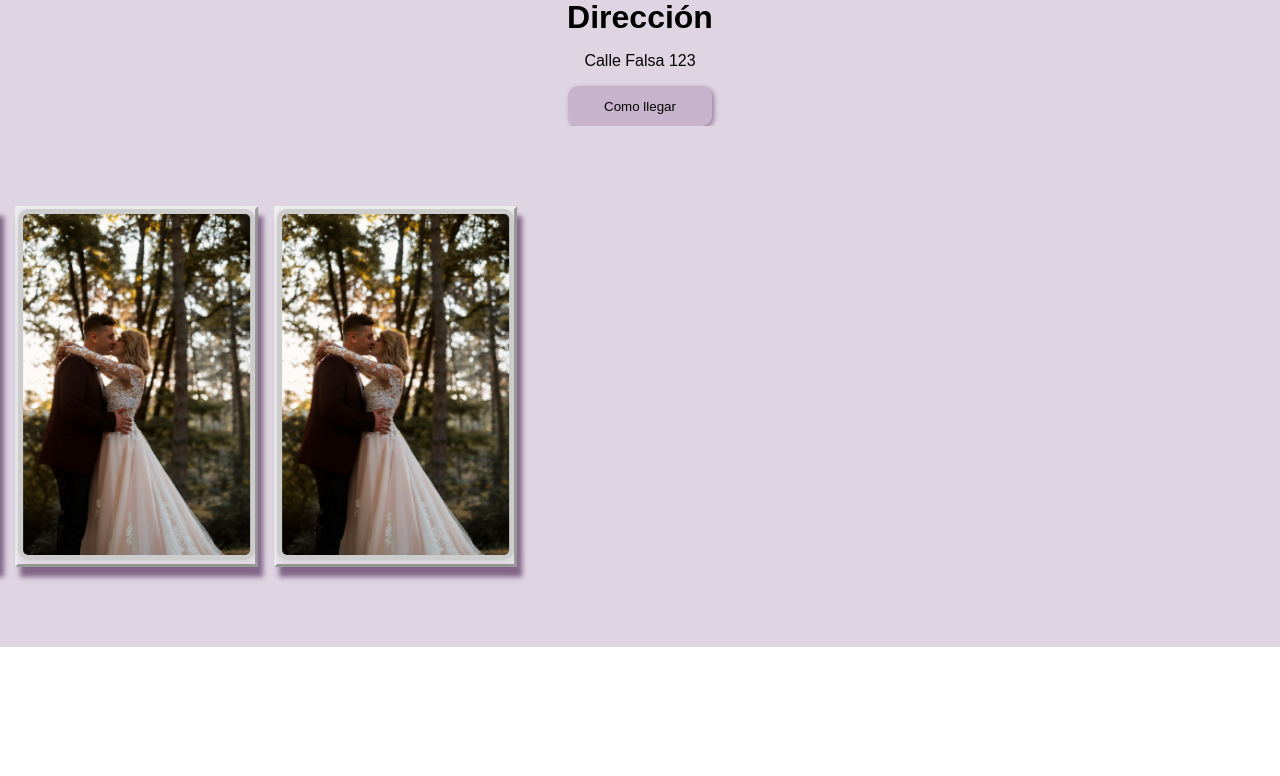
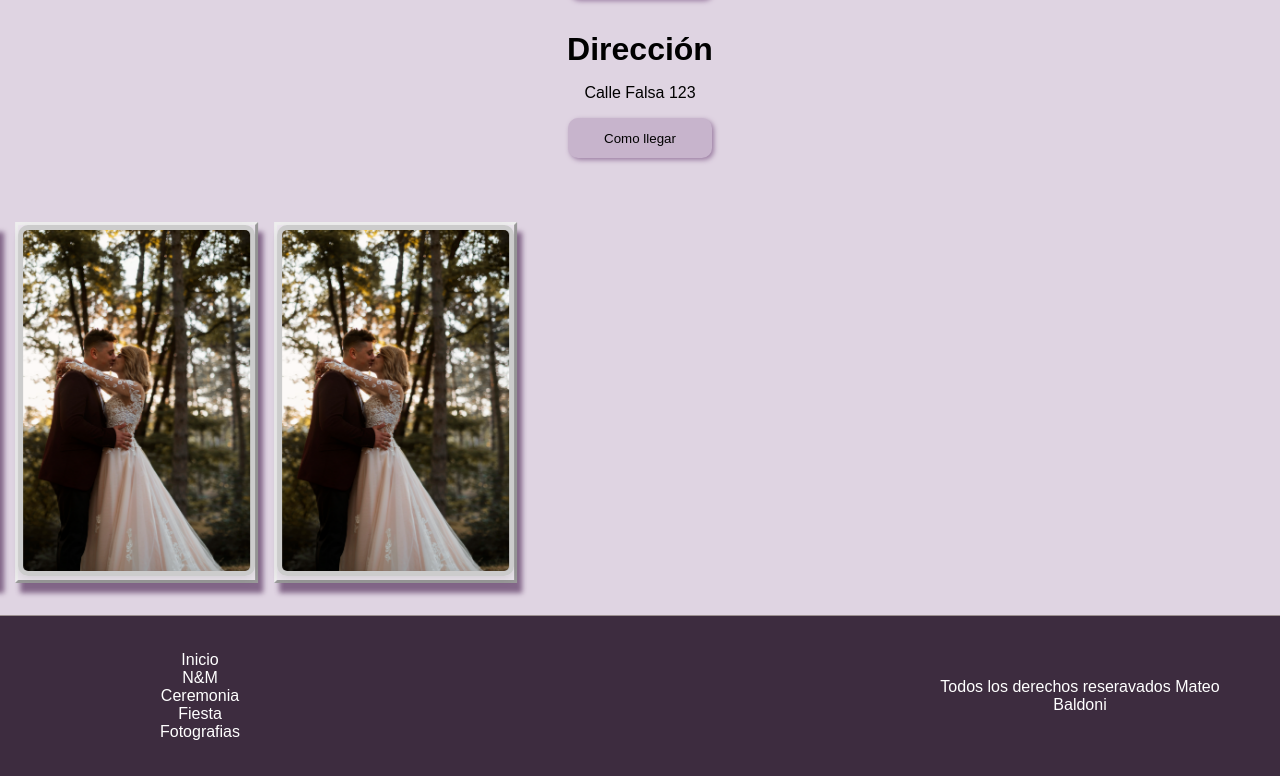
Before and after one commit to Mateo9771/Tarjeta-de-invitaci-n, a React (Vite) app: page / in a window 1280 px wide. Shown: the part 1974-2750 px from the top of the page. Before the commit the page ends 2621 px from the top, so only its background shows below. Built offline with nearby package versions, Linux system fonts and the light colour scheme.

Commit message:
components

```diff
--- a/src/App.jsx
+++ b/src/App.jsx
@@ -3,6 +3,7 @@ import ContainerBookPh from './Components/ContainerBookPh/ContainerBookPh'
 import ContainerDetails from './Components/ContainerDetails/ContainerDetails'
 import FrontPage from './Components/FrontPage/FrontPage'
 import TipeCap from './Components/TipeCap/TipeCap'
+import Footer from './Components/Footer/Footer'
 
 function App() {
 
@@ -13,6 +14,7 @@ function App() {
    <TipeCap/>
    <ContainerDetails/>
    <ContainerBookPh/>
+   <Footer/>
     </>
   )
 }
--- a/src/Components/ContainerBookPh/ContainerBookPh.css
+++ b/src/Components/ContainerBookPh/ContainerBookPh.css
@@ -1,8 +1,7 @@
 .ContainerBook{
     background-color: #dfd4e2;
-    padding-top: 5rem;
-    padding-bottom: 5rem;
-    overflow: hidden;
+    padding-top: 2rem;
+    padding-bottom: 2rem;
     margin: 0 auto;
     display: flex;
     align-items: center;
--- a/src/Components/ContainerBookPh/ContainerBookPh.jsx
+++ b/src/Components/ContainerBookPh/ContainerBookPh.jsx
@@ -12,7 +12,7 @@ const ContainerBookPh = () => {
     const images = [casorio1, casorio2, casorio3, casorio4, casorio5];
 
   return (
-    <div className='ContainerBook col-12'>
+    <div className='ContainerBook col-12' id='Fotografias'>
          <div className='image-gallery col-9'>
                 {images.map((src, index) => (
                     <div className='image-frame' key={index}>
--- a/src/Components/ContainerDetails/ContainerDetail.css
+++ b/src/Components/ContainerDetails/ContainerDetail.css
@@ -27,6 +27,7 @@
         flex-direction: column;
         text-align: center;
         gap: 2rem;
+        margin-bottom: 2rem;
         .Detail{
             display: flex;
             justify-content: center;
--- a/src/Components/ContainerDetails/ContainerDetails.jsx
+++ b/src/Components/ContainerDetails/ContainerDetails.jsx
@@ -5,7 +5,7 @@ const ContainerDetails = () => {
 
   return (
     <div className='ContainerDetails col-12'>
-        <div className='CeremoniaDetail col-9'>
+        <div className='CeremoniaDetail col-9' id='Ceremonia'>
             <h1>Ceremonia</h1>
         <div className='Detail'>
             <h1>Dia</h1>
@@ -23,7 +23,7 @@ const ContainerDetails = () => {
             <button>Como llegar</button>
         </div>
         </div>
-        <div className='CeremoniaDetail col-9'>
+        <div className='CeremoniaDetail col-9' id='Fiesta'>
         <h1>Fiesta</h1>
         <div className='Detail'>
             <h1>Dia</h1>
--- a/src/Components/Footer/Footer.css
+++ b/src/Components/Footer/Footer.css
@@ -0,0 +1,32 @@
+.Footer{
+    display: flex;
+    justify-content: space-between;
+    border-top: 1px solid #9c9090;
+    bottom: 0;
+    left: 0;
+    width: 100%;
+    align-items: center;
+    z-index: 1000;
+    flex-wrap: wrap;
+    color: #fff;
+    background-color: #3d2c3f;
+    .BlockFooter{
+        padding: 2rem;
+        width: 25rem;
+        text-align: center;
+        display: flex;
+        flex-direction: column;
+        align-items: center;
+        justify-content: center;
+        height: 10rem;
+        a{
+            color: #fff;
+        }
+    }
+}
+
+@media only screen and (min-width: 576px) and (max-width: 767px){
+    .BlockFooter{
+        width: 40rem !important;
+    }
+}
--- a/src/Components/Footer/Footer.jsx
+++ b/src/Components/Footer/Footer.jsx
@@ -0,0 +1,23 @@
+import React from 'react'
+import './Footer.css'
+import { Link } from 'react-scroll'
+
+
+const Footer = () => {
+  return (
+    <div className='Footer'>
+       <div className='BlockFooter'>
+        <Link className='Link' to='Inicio' smooth={true} duration={500}>Inicio</Link>
+        <Link className='Link' to='About' smooth={true} duration={500}>N&M</Link>
+        <Link className='Link' to='Ceremonia' smooth={true} duration={500}>Ceremonia</Link>
+        <Link className='Link' to='Fiesta' smooth={true} duration={500}>Fiesta</Link>
+        <Link className='Link' to='Fotografias' smooth={true} duration={500}>Fotografias</Link>
+        </div>
+        <div className='BlockFooter '>
+            <p>Todos los derechos reseravados Mateo Baldoni</p>
+        </div>
+    </div>
+  )
+}
+
+export default Footer
--- a/src/Components/FrontPage/FrontPage.jsx
+++ b/src/Components/FrontPage/FrontPage.jsx
@@ -5,7 +5,7 @@ import ScrollIndicator from '../ScrollIndicador/ScrollIndicador'
 const FrontPage = () => {
   return (
     <div>
-    <div className="FrontPageContainer">
+    <div className="FrontPageContainer" id='Inicio'>
         <div className="corner top-left"></div>
       <div className="corner top-right"></div>
       <div className="corner bottom-left"></div>
--- a/src/Components/TipeCap/TipeCap.jsx
+++ b/src/Components/TipeCap/TipeCap.jsx
@@ -6,9 +6,9 @@ const TipeCap = () => {
 
   const targetDate = '2025-02-15T00:00:00';
   return (
-    <div className='TipeCapContainer'>
+    <div className='TipeCapContainer col-12'>
         <CountDownTimer targetDate={targetDate} />
-        <div className='DecorationAlianza'>
+        <div className='DecorationAlianza col-9'>
 
         </div>
         <div className="alianzas">
```
